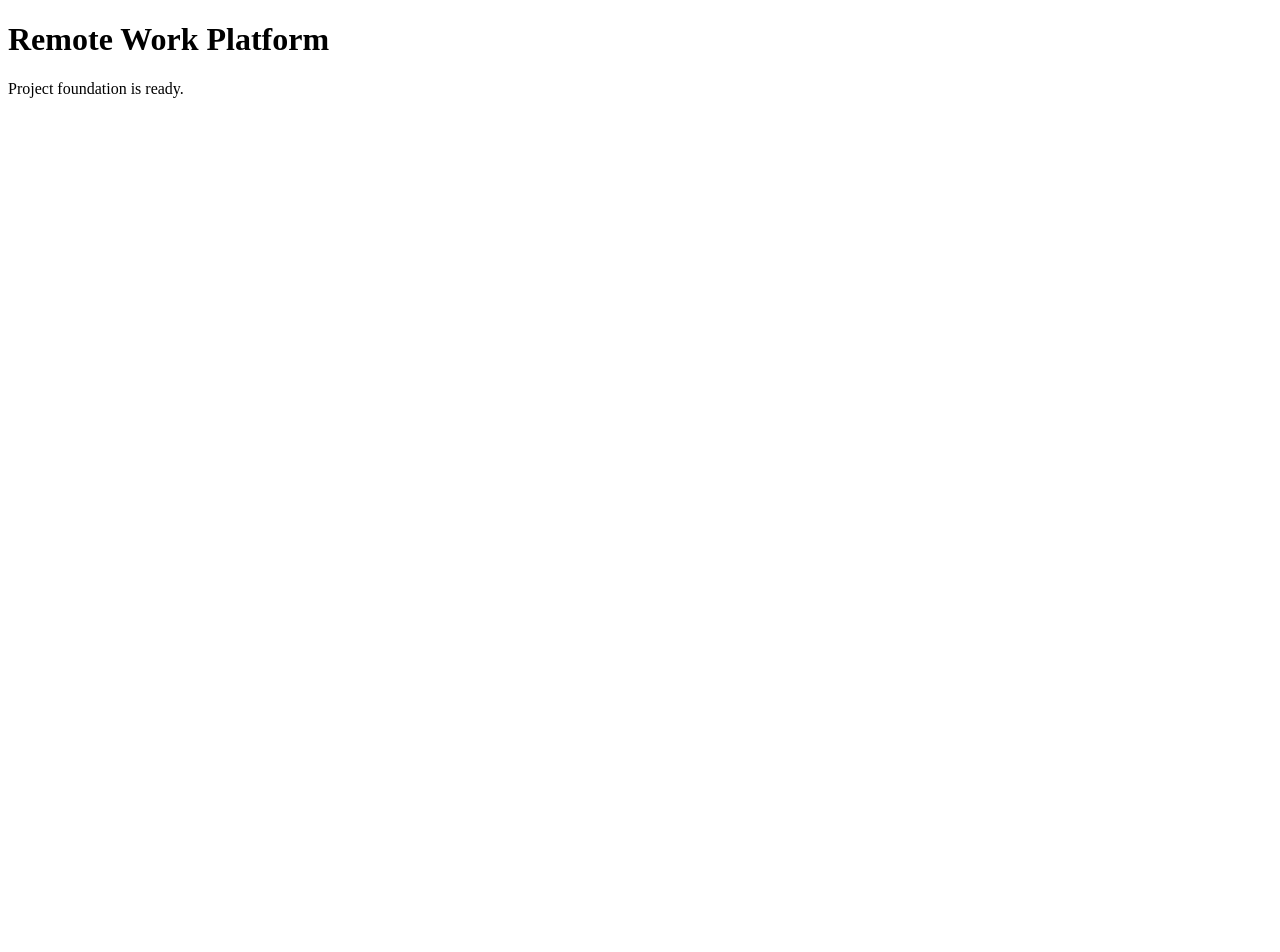
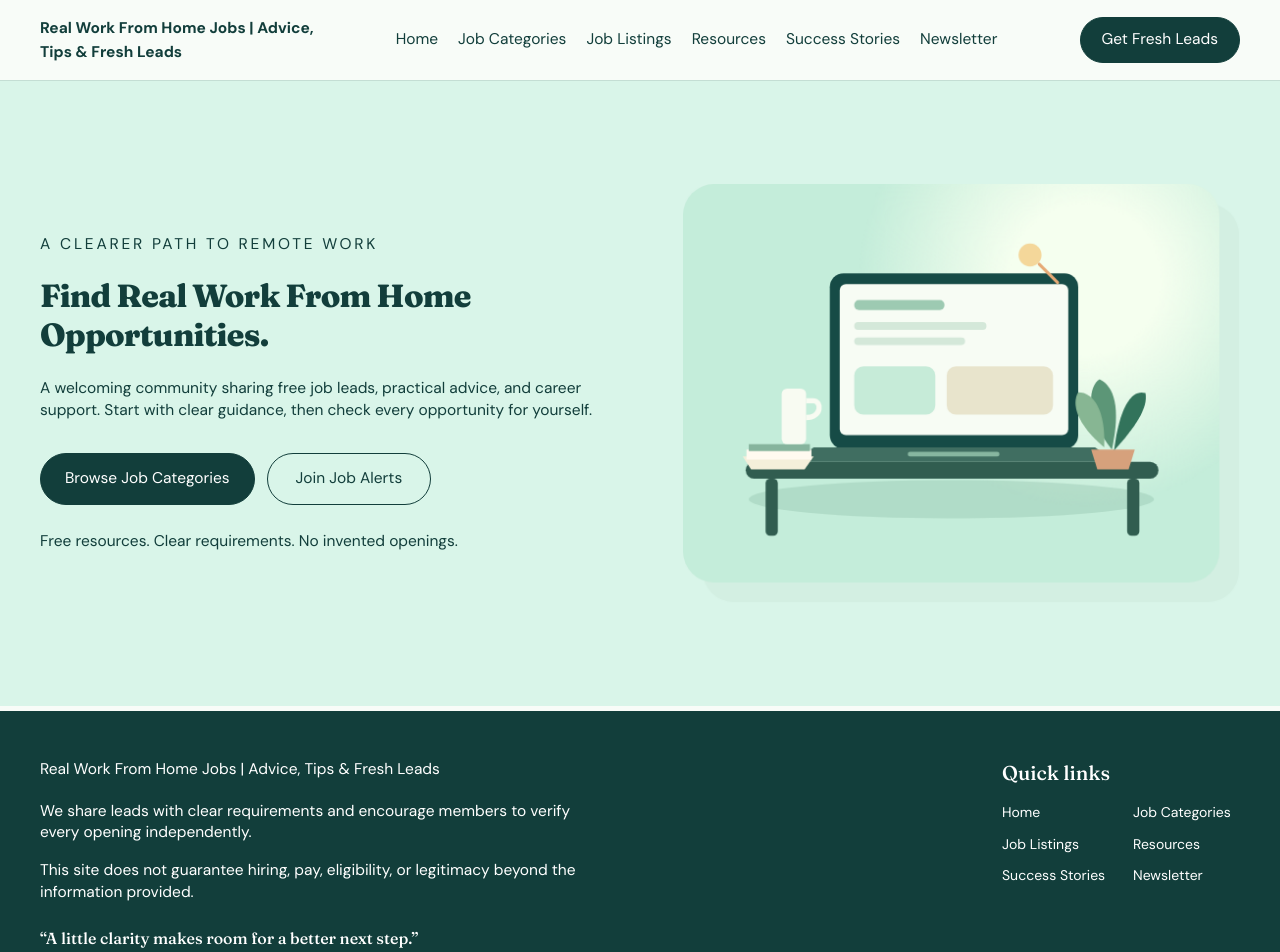
Before and after one commit to ixaman/remote-work-platform, a Next.js app: page / in a window 1280 px wide. Shown: the top 952 px of the page. Before the commit the page ends 800 px from the top, so only its background shows below. Built offline with nearby package versions, Linux system fonts and the light colour scheme.

Commit message:
Slice 2: design shell

```diff
--- /dev/null
+++ b/app/globals.css
@@ -0,0 +1,73 @@
+:root {
+  /* Sampled from the supplied Canva export. */
+  --paper: #f8fcf8;
+  --mint: #d9f5e9;
+  --teal: #123e3b;
+}
+
+* { box-sizing: border-box; }
+body { margin: 0; background: var(--paper); color: var(--teal); font-family: var(--font-sans), sans-serif; font-size: 15.5px; line-height: 1.4; }
+a { color: inherit; text-decoration: none; }
+button { font: inherit; }
+a:focus-visible, button:focus-visible, [tabindex="-1"]:focus-visible { outline: 3px solid currentColor; outline-offset: 5px; }
+a:hover { text-decoration: underline; text-underline-offset: 4px; }
+.container { width: min(1200px, calc(100% - 64px)); margin-inline: auto; }
+.sr-only { position: absolute; width: 1px; height: 1px; padding: 0; margin: -1px; overflow: hidden; clip-path: inset(50%); white-space: nowrap; border: 0; }
+.skip-link { position: fixed; z-index: 10; top: 12px; left: 12px; padding: 12px 20px; background: var(--teal); color: white; transform: translateY(-200%); }
+.skip-link:focus { transform: translateY(0); }
+.site-header { background: var(--paper); border-bottom: 1px solid #c4ded4; }
+.header-inner { min-height: 80px; display: flex; align-items: center; justify-content: space-between; gap: 24px; position: relative; }
+.brand { font-weight: 700; line-height: 1.55; flex-shrink: 0; }
+.brand-desktop { white-space: nowrap; }
+.brand-mobile { display: none; white-space: nowrap; }
+.desktop-nav { display: flex; align-items: center; gap: 20px; white-space: nowrap; }
+.button { display: inline-flex; align-items: center; justify-content: center; border: 1px solid var(--teal); border-radius: 999px; background: var(--teal); color: white; padding: 14px 24px; min-height: 50px; text-align: center; }
+.header-cta { padding: 11px 21px; min-height: 46px; white-space: nowrap; }
+.button-outline { background: transparent; color: var(--teal); padding-inline: 28px; }
+.menu-toggle, .mobile-nav { display: none; }
+.hero { background: var(--mint); }
+.hero-inner { min-height: 625px; display: grid; grid-template-columns: 1.08fr 1fr; align-items: center; gap: 40px; padding-block: 80px; }
+.eyebrow { margin: 0 0 20px; text-transform: uppercase; letter-spacing: .18em; }
+h1, h2, blockquote { font-family: var(--font-serif), Georgia, serif; }
+h1 { max-width: 560px; margin: 0 0 24px; font-size: 32px; font-weight: 750; line-height: 1.22; letter-spacing: -.025em; }
+.hero-introduction { margin: 0; max-width: 600px; }
+.hero-actions { display: flex; flex-wrap: wrap; gap: 12px; margin-top: 32px; }
+.hero-note { margin: 26px 0 0; }
+.hero-illustration { display: block; width: 100%; height: auto; }
+/* Empty targets reserved for subsequent slices; no section content yet. */
+.section-placeholder { min-height: 1px; scroll-margin-top: 24px; }
+.site-footer { background: var(--teal); color: white; padding-block: 48px; }
+.footer-inner { display: flex; justify-content: space-between; gap: 64px; }
+.footer-copy { max-width: 560px; }
+.footer-copy p { margin: 0 0 16px; }
+.footer-copy .footer-brand { max-width: 400px; margin-bottom: 20px; }
+.footer-copy blockquote { margin: 24px 0 0; font-size: 16px; font-weight: 500; }
+.footer-nav { width: 238px; flex-shrink: 0; }
+.footer-nav h2 { margin: 0 0 16px; font-size: 20px; font-weight: 500; }
+.footer-nav ul { display: grid; grid-template-columns: 1fr 1fr; column-gap: 24px; row-gap: 12px; margin: 0; padding: 0; list-style: none; font-size: 14px; }
+
+@media (max-width: 1250px) {
+  .desktop-nav, .header-cta { display: none; }
+  .menu-toggle { display: inline-flex; align-items: center; justify-content: center; width: 46px; height: 46px; padding: 10px; border: 1px solid var(--teal); border-radius: 50%; color: var(--teal); background: transparent; cursor: pointer; }
+  .hamburger { display: grid; gap: 5px; width: 20px; }
+  .hamburger span { display: block; height: 2px; background: currentColor; }
+  .mobile-nav:not([hidden]) { display: flex; flex-direction: column; position: absolute; z-index: 5; top: 100%; left: 0; right: 0; padding: 16px; border: 1px solid #c4ded4; border-radius: 0 0 20px 20px; background: var(--paper); box-shadow: 0 12px 24px #123e3b18; }
+  .mobile-nav > a { padding: 12px 16px; }
+  .mobile-nav .button { margin-top: 8px; }
+}
+@media (max-width: 760px) {
+  .container { width: calc(100% - 40px); }
+  .hero-inner { grid-template-columns: 1fr; gap: 40px; padding-block: 56px; min-height: auto; }
+  .hero-illustration { max-width: 569px; margin-inline: auto; }
+  h1 { font-size: 32px; }
+  .eyebrow { font-size: 12px; }
+  .footer-inner { flex-direction: column; gap: 36px; }
+  .footer-nav { width: min(100%, 300px); }
+}
+@media (max-width: 480px) {
+  .header-inner { min-height: 80px; gap: 12px; }
+  .brand-desktop { display: none; }
+  .brand-mobile { display: inline; font-size: 13px; }
+  .hero-actions { align-items: stretch; flex-direction: column; }
+  .hero-actions .button { width: 100%; }
+}
--- a/app/layout.tsx
+++ b/app/layout.tsx
@@ -1,14 +1,19 @@
 import type { Metadata } from "next";
 import type { ReactNode } from "react";
+import { DM_Sans, Fraunces } from "next/font/google";
+import "./globals.css";
+
+const sans = DM_Sans({ subsets: ["latin"], variable: "--font-sans" });
+const serif = Fraunces({ subsets: ["latin"], variable: "--font-serif" });
 
 export const metadata: Metadata = {
-  title: "Remote Work Platform",
-  description: "Remote work opportunities.",
+  title: "Real Work From Home Jobs | Advice, Tips & Fresh Leads",
+  description: "A welcoming community sharing free job leads, practical advice, and career support.",
 };
 
 export default function RootLayout({ children }: { children: ReactNode }) {
   return (
-    <html lang="en">
+    <html lang="en" className={`${sans.variable} ${serif.variable}`}>
       <body>{children}</body>
     </html>
   );
--- /dev/null
+++ b/app/navigation.ts
@@ -0,0 +1,8 @@
+export const navigation = [
+  ["Home", "home"],
+  ["Job Categories", "job-categories"],
+  ["Job Listings", "job-listings"],
+  ["Resources", "resources"],
+  ["Success Stories", "success-stories"],
+  ["Newsletter", "newsletter"],
+] as const;
--- a/app/page.tsx
+++ b/app/page.tsx
@@ -1,8 +1,46 @@
+import Image from "next/image";
+import SiteHeader from "./site-header";
+import { navigation } from "./navigation";
+
 export default function HomePage() {
   return (
-    <main>
-      <h1>Remote Work Platform</h1>
-      <p>Project foundation is ready.</p>
-    </main>
+    <>
+      <a className="skip-link" href="#home">Skip to content</a>
+      <SiteHeader />
+      <main>
+        <section id="home" className="hero" aria-labelledby="hero-title" tabIndex={-1}>
+          <div className="container hero-inner">
+            <div className="hero-copy">
+              <p className="eyebrow">A clearer path to remote work</p>
+              <h1 id="hero-title">Find Real Work From Home Opportunities.</h1>
+              <p className="hero-introduction">A welcoming community sharing free job leads, practical advice, and career support. Start with clear guidance, then check every opportunity for yourself.</p>
+              <div className="hero-actions">
+                <a className="button" href="#job-categories">Browse Job Categories</a>
+                <a className="button button-outline" href="#newsletter">Join Job Alerts</a>
+              </div>
+              <p className="hero-note">Free resources. Clear requirements. No invented openings.</p>
+            </div>
+            <Image className="hero-illustration" src="/images/remote-work-illustration.png" alt="" width={569} height={428} priority />
+          </div>
+        </section>
+        {navigation.slice(1).map(([label, id]) => (
+          <section key={id} id={id} className="section-placeholder" aria-label={label} tabIndex={-1} />
+        ))}
+      </main>
+      <footer className="site-footer">
+        <div className="container footer-inner">
+          <div className="footer-copy">
+            <p className="footer-brand">Real Work From Home Jobs | Advice, Tips &amp; Fresh Leads</p>
+            <p>We share leads with clear requirements and encourage members to verify every opening independently.</p>
+            <p>This site does not guarantee hiring, pay, eligibility, or legitimacy beyond the information provided.</p>
+            <blockquote>“A little clarity makes room for a better next step.”</blockquote>
+          </div>
+          <nav className="footer-nav" aria-labelledby="quick-links-title">
+            <h2 id="quick-links-title">Quick links</h2>
+            <ul>{navigation.map(([label, id]) => <li key={id}><a href={`#${id}`}>{label}</a></li>)}</ul>
+          </nav>
+        </div>
+      </footer>
+    </>
   );
 }
--- /dev/null
+++ b/app/site-header.tsx
@@ -0,0 +1,43 @@
+"use client";
+
+import { useRef, useState } from "react";
+
+import { navigation } from "./navigation";
+
+export default function SiteHeader() {
+  const [open, setOpen] = useState(false);
+  const toggle = useRef<HTMLButtonElement>(null);
+
+  function closeMenu() {
+    setOpen(false);
+    toggle.current?.focus();
+  }
+
+  return (
+    <header className="site-header" onKeyDown={(event) => {
+      if (event.key === "Escape" && open) {
+        event.preventDefault();
+        closeMenu();
+      }
+    }}>
+      <div className="container header-inner">
+        <a className="brand" href="#home" aria-label="Real Work From Home Jobs | Advice, Tips & Fresh Leads, back to home" onClick={() => setOpen(false)}>
+          <span className="brand-desktop">Real Work From Home Jobs | Advice,<br />Tips &amp; Fresh Leads</span>
+          <span className="brand-mobile">Real Work From Home Jobs<br />Advice, Tips &amp; Fresh Leads</span>
+        </a>
+        <nav className="desktop-nav" aria-label="Main navigation">
+          {navigation.map(([label, id]) => <a key={id} href={`#${id}`}>{label}</a>)}
+        </nav>
+        <a className="button header-cta" href="#newsletter">Get Fresh Leads</a>
+        <button ref={toggle} className="menu-toggle" type="button" aria-expanded={open} aria-controls="mobile-navigation" aria-label={open ? "Close menu" : "Open menu"} onClick={() => setOpen(!open)}>
+          <span className="hamburger" aria-hidden="true"><span /><span /><span /></span>
+          <span className="sr-only">Menu</span>
+        </button>
+        <nav id="mobile-navigation" className="mobile-nav" aria-label="Mobile navigation" hidden={!open}>
+          {navigation.map(([label, id]) => <a key={id} href={`#${id}`} onClick={closeMenu}>{label}</a>)}
+          <a className="button" href="#newsletter" onClick={closeMenu}>Get Fresh Leads</a>
+        </nav>
+      </div>
+    </header>
+  );
+}
```
Also changed, not shown: design/Remote-work community website.png (added), public/images/remote-work-illustration.png (added).
